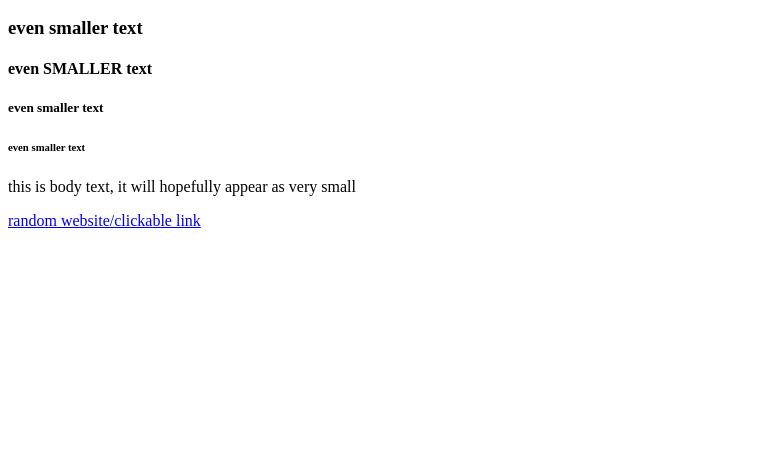
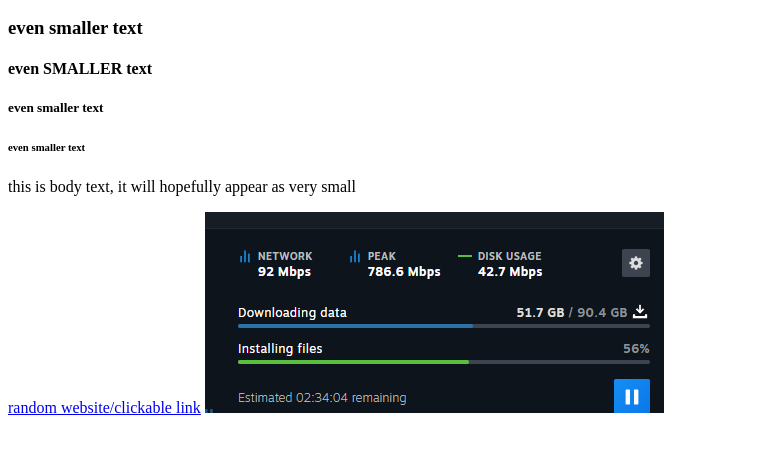
Before and after one commit to fern-maker/website1, a plain HTML site: page index.html in a window 1280 px wide. Shown: the part 110-564 px from the top of the page, without its empty margins (0-771 px from the left). Drawn offline with Linux system fonts and the light colour scheme.

Commit message:
Update index.html

```diff
--- a/index.html
+++ b/index.html
@@ -13,4 +13,5 @@
         <p>this is body text, it will hopefully appear as very small</p>
     </body>
     <a href="https://docs.github.com/en/pages/getting-started-with-github-pages/configuring-a-publishing-source-for-your-github-pages-site">random website/clickable link</a>
+    <img src="Screenshot 2025-06-25 003402.png" alt="an image of a game being downloaded on steam">
 </html>
```
